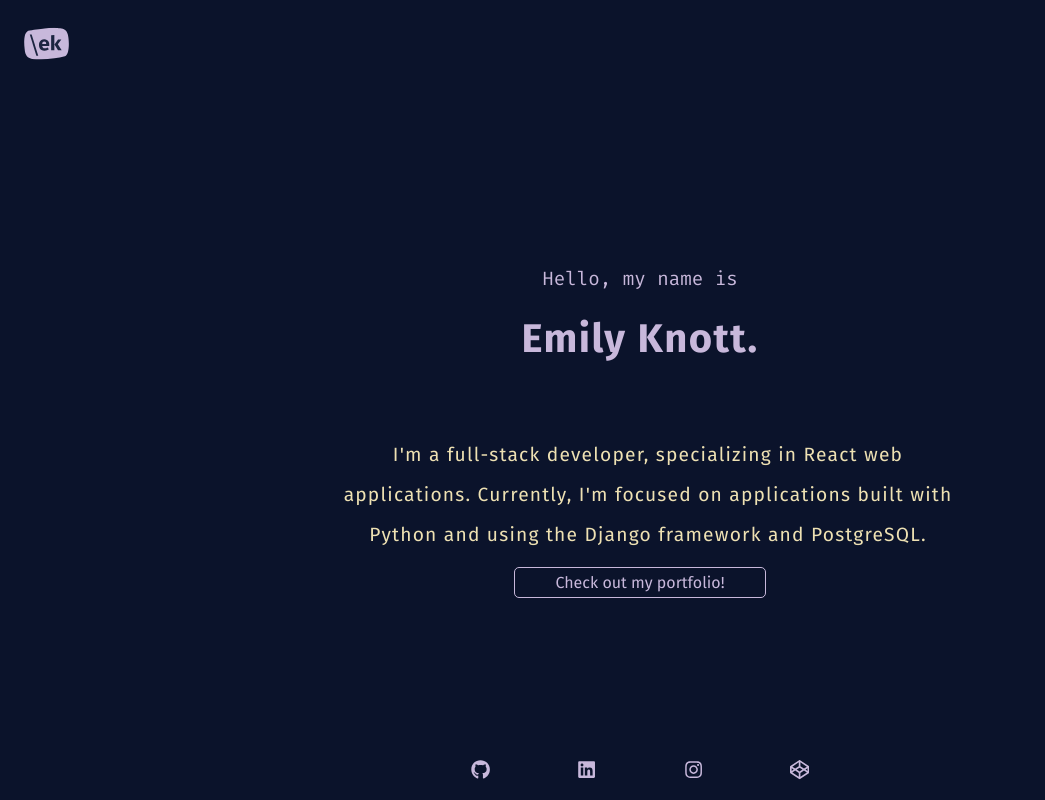
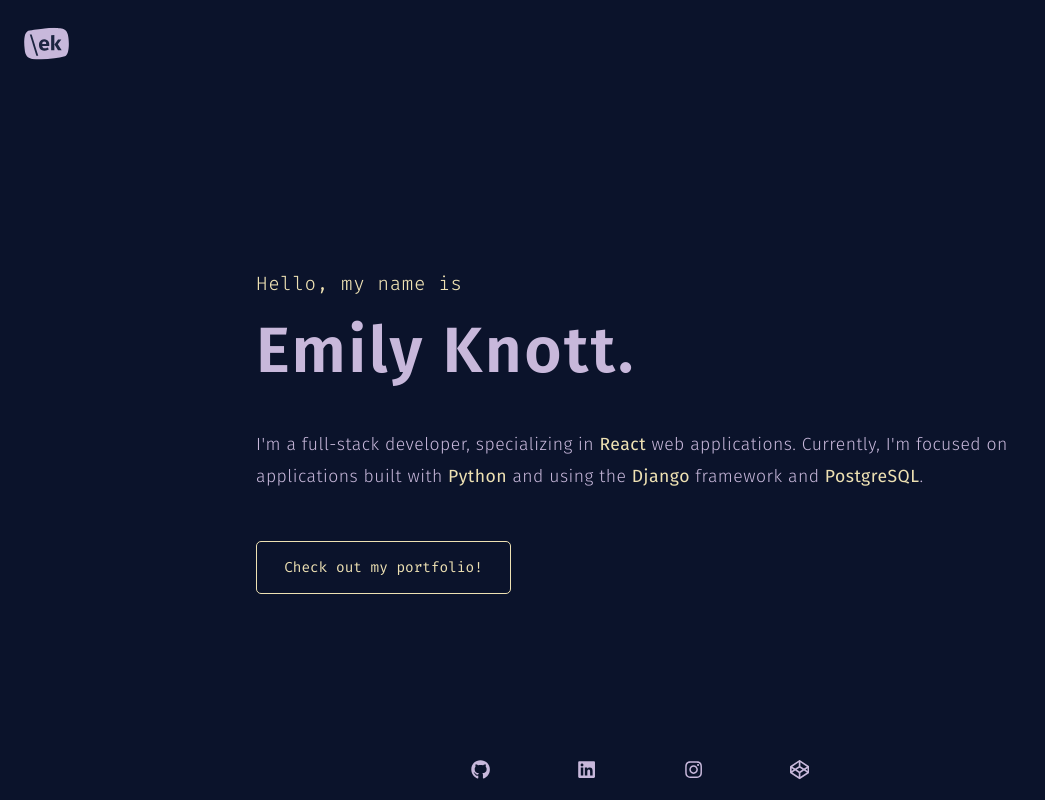
Before and after one commit to eaknott/personal-portfolio, a React (Create React App) app: page / in a window 1280 px wide. Shown: the whole page, without its empty margins (0-1045 px from the left). Built offline with nearby package versions, Linux system fonts and the light colour scheme.

Commit message:
Edit font properties throughout site

```diff
--- a/src/index.css
+++ b/src/index.css
@@ -100,13 +100,11 @@ body, html {
 .header-container li {
   margin: 0 15px;
   text-transform: uppercase;
-  /* font-family: 'Overpass', Helvetica, sans-serif; */
   font-family: 'Fira Code', Courier, monospace;
   animation-duration: 0.75s;
   animation-name: animate-fade-down;
   animation-timing-function: ease-in-out;
   animation-fill-mode: backwards;
-  /* animation-delay: 0.5s; */
 }
 
 .header-container li:nth-child(1) {
@@ -159,7 +157,6 @@ body, html {
 .contact {
   color: var(--light);
   display: flex;
-  /* height: 80%; */
   width: 100%;
   font-family: 'Fira Sans', Helvetica, sans-serif;
 }
@@ -181,22 +178,26 @@ body, html {
 
 .home-text .intro {
   font-family: 'Fira Code', Courier, monospace;
-  margin-bottom: 0.5rem;
+  font-size: 0.95rem;
+  font-weight: 200;
+  letter-spacing: 0.04rem;
+  color: var(--tertiary);
 }
 
 .home-text {
   display: flex;
   flex-direction: column;
-  margin: 1rem auto;
-  align-items: center;
+  margin: 1rem 3rem;
+  justify-content: flex-start;
+  gap: 1.5rem;
 }
 
 .home h1 {
-  margin-bottom: 2rem;
   color: var(--light);
-  letter-spacing: 0.09rem;
+  letter-spacing: 0.15rem;
   font-family: 'Fira Sans', Helvetica, sans-serif;
-  font-size: 2.3rem;
+  font-size: 2.5rem;
+  font-weight: 600;
   max-width: 90vw;
   animation-duration: 0.75s;
   animation-delay: 1.1s;
@@ -206,12 +207,14 @@ body, html {
 }
 
 .home p {
-  color: var(--tertiary);
-  font-size: 1rem;
+  color: var(--light);
+  font-size: 0.8rem;
+  font-weight: 300;
+  font-family: 'Fira Sans', Helvetica, sans-serif;
   letter-spacing: 0.075rem;
-  line-height: 1.5rem;
-  text-align: center;
-  margin: auto 2rem;
+  line-height: 1.3rem;
+  text-align: left;
+  margin: auto;
   animation-duration: 0.75s;
   animation-delay: 1.2s;
   animation-name: animate-fade-up;
@@ -219,19 +222,32 @@ body, html {
   animation-fill-mode: backwards;
 }
 
-.home-img img {
-  visibility: hidden;
-  border-radius: 100%;
-  box-shadow: 5px 5px 15px var(--secondary);
-  opacity: 0.85;
-  height: 12rem;
-  width: 12rem;
-  margin-top: 8rem;
+.home span {
+  color: var(--tertiary);
+  font-weight: 400;
+}
+
+.home-text button {
+  align-self: flex-start;
+  font-family: 'Fira Code', courier, monospace;
+  font-size: 0.8rem;
+  font-weight: 400;
+  color: var(--tertiary);
+  padding: 0.5rem 2rem;
+  border: 1px solid var(--tertiary);
   animation-duration: 0.75s;
   animation-delay: 1.3s;
   animation-name: animate-fade-up;
-  animation-timing-function: cubic-bezier(0.26, 0.53, 0.74, 1.48);
-  animation-fill-mode: both;
+  animation-timing-function: ease-in-out;
+  animation-fill-mode: backwards;
+}
+
+.home-text button:hover {
+  cursor: pointer;
+  background-color: var(--tertiary);
+  color: var(--primary);
+  transition: background-color 120ms linear, color 120ms linear;
+  margin-top: 3rem;
 }
 
 /* ABOUT PAGE */
@@ -272,6 +288,9 @@ body, html {
   justify-content: center;
   align-items: center;
   gap: 2rem;
+  font-family: 'Fira Sans', Helvetica, sans-serif;
+  font-weight: 300;
+  line-height: 1.2rem;
 }
 
 .about-first-section,
@@ -305,13 +324,23 @@ body, html {
 .about-fourth-section img {
   width: 8rem;
   border-radius: 5px;
-  border: 2px solid var(--light);
+  filter: sepia(100%) hue-rotate(201deg) brightness(65%) contrast(100%) saturate(200%);
+  outline: 1px solid #C8B8DB;
+  outline-offset: 7px;
+  transition: all 0.3s ease-in-out;
+}
+
+.about-second-section img:hover,
+.about-fourth-section img:hover {
+  filter: brightness(75%) contrast(100%) saturate(60%);
+  outline: 1px solid #C8B8DB;
+  outline-offset: 2.5px;
+  transition: all 0.3s ease-in-out;
 }
 
 .about-first-text,
 .about-second-text {
   text-align: left;
-  font-family: "Overpass", Arial, sans-serif;
 }
 
 .about p {
@@ -319,10 +348,6 @@ body, html {
   letter-spacing: 0.075rem;
   font-size: 0.85rem;
 }
-
-/* .about-text main {
-  background-color: var(--primary);
-} */
 
 /* PROJECTS PAGE */
 
@@ -363,22 +388,6 @@ body, html {
   background: var(--light);
   opacity: 70%;
 }
-
-/* swiper-container {
-  width: 100vw;
-  height: 60vh;
-  padding-top: 7vh;
-  text-align: center;
-  --swiper-navigation-color: var(--light) !important;
-}
-
-swiper-slide {
-  background-color: var(--primary);
-  color: #fff;
-  font-size: 25px;
-  line-height: 1.5rem;
-  padding-top: 0.4rem;
-} */
 
 .featured-project {
   display: flex;
@@ -449,7 +458,6 @@ swiper-slide {
 }
 
 .featured-title {
-  font-family: 'Fira Sans', Helvetica, sans-serif;
   font-size: 1.1rem;
 }
 
@@ -499,7 +507,6 @@ swiper-slide {
 .other-projects-header {
   margin: 6rem auto 1rem auto;
   font-size: 1.2rem;
-  font-family: "Fira Sans", Helvetica, sans-serif;
   display: flex;
   justify-content: center;
   width: 100vw;
@@ -528,7 +535,6 @@ swiper-slide {
 }
 
 .project-thumbnail img:active {
-  /* box-shadow: 1px 1px 10px var(--light); */
   box-shadow: none;
   transform: translate(2px, 2px);
 }
@@ -627,18 +633,19 @@ swiper-slide {
 
 .skills p {
   font-size: 1rem;
+  font-weight: 300;
   line-height: 1.5rem;
   text-align: left;
-  color: var(--tertiary);
-  letter-spacing: 0.075rem;
-  background-color: var(--primary);
+  color: var(--light);
+  letter-spacing: 0.065rem;
   width: 80vw;
   margin-bottom: 1rem;
 }
 
 .skills a {
   text-decoration: none;
-  color: var(--light);
+  font-weight: 400;
+  color: var(--tertiary);
 }
 
 .skills a:hover {
@@ -656,6 +663,7 @@ swiper-slide {
 }
 
 .skills-item {
+  font-family: 'Fira Code', Courier, monospace;
   font-size: 1.2rem;
   display: flex;
   justify-content: center;
@@ -704,9 +712,10 @@ swiper-slide {
 
 .contact-text p {
   font-size: 1rem;
+  font-weight: 300;
   line-height: 1.5rem;
-  color: var(--tertiary);
-  letter-spacing: 0.075rem;
+  color: var(--light);
+  letter-spacing: 0.065rem;
   text-align: left;
 }
 
@@ -719,16 +728,15 @@ swiper-slide {
   display: flex;
   flex-direction: column;
   gap: 1.2rem;
-}
-
-.contact-email {
-  color: #cccccc;
+  letter-spacing: 0.05rem;
+  font-weight: 300;
 }
 
 .contact-email a {
   text-decoration: none;
-  color: #eee;
+  color: var(--tertiary);
   font-family: 'Fira Code', Courier, monospace;
+  font-weight: 400;
 }
 
 .contact-email a:hover {
@@ -751,7 +759,7 @@ button:hover {
   cursor: pointer;
   background-color: var(--light);
   color: var(--primary);
-  transition: background-color 120ms linear, color 120ms linear;
+  transition: all 120ms linear, color 120ms linear;
 }
 
 
@@ -793,19 +801,19 @@ button:hover {
 }
 
 .footer-links a:nth-child(1) {
-  animation-delay: 1.3s;
+  animation-delay: 1.4s;
 }
 
 .footer-links a:nth-child(2) {
-  animation-delay: 1.4s;
+  animation-delay: 1.5s;
 }
 
 .footer-links a:nth-child(3) {
-  animation-delay: 1.5s;
+  animation-delay: 1.6s;
 }
 
 .footer-links a:nth-child(4) {
-  animation-delay: 1.6s;
+  animation-delay: 1.7s;
 }
 
 .footer-links a:hover {
@@ -832,26 +840,34 @@ button:hover {
   .header-container li {
     font-size: 0.8rem;
   }
-  .home h1,
+  .home h1 {
+    font-size: 3.5rem;
+  }
+  .home-text p {
+    font-size: 1.1rem;
+    font-weight: 200;
+    line-height: 1.5rem;
+    width: 80vw;
+    letter-spacing: 0.07rem;
+  }
+  .home-text span {
+    font-weight: 300;
+  }
+  .home-text button {
+    padding: 1rem 1.7rem;
+    font-size: 0.9rem;
+  }
   .about h1,
   .projects h1,
   .skills h1,
   .contact h1 {
     font-size: 1.75rem;
   }
-  .home p,
   .about p,
   .skills p,
   .contact p {
     font-size: 1.1rem;
     line-height: 2rem;
-  }
-  .home p {
-    width: 70vw;
-  }
-  .home-img img {
-    height: 15rem;
-    width: 15rem;
   }
   .about h1 {
     margin-top: 10rem;
@@ -1081,11 +1097,6 @@ button:hover {
   .home {
     margin: 2rem 0;
   }
-  .home-img img {
-    height: 15rem;
-    width: 15rem;
-    margin-top: 3rem;
-  }
   .about h1 {
     margin-top: 8rem;
   }
@@ -1100,18 +1111,28 @@ button:hover {
 /* DESKTOP */
 
 @media only screen and (min-width: 1024px) {
+  .home-text {
+    gap: 0;
+  }
   .home-text .intro {
     font-size: 1.2rem;
     padding-bottom: 1.5rem;
   }
   .home-text h1 {
-    font-size: 2.5rem;
+    font-size: 4.5rem;
     padding-bottom: 2.5rem;
   }
-  .home p {
-    font-size: 1.2rem;
+  .home-text p {
+    font-size: 1.1rem;
+    font-weight: 300;
+    line-height: 2rem;
+    width: 70vw;
+  }
+  .home-text span {
     font-weight: 400;
-    line-height: 2.5rem;
+  }
+  .home-text button {
+    margin-top: 3rem;
   }
   .about h1 {
     margin-top: 10rem;
@@ -1183,13 +1204,12 @@ button:hover {
   .home-text .intro {
     padding-bottom: 1rem;
   }
-  .home p {
-    width: 50vw;
+  .home-text h1 {
+    font-size: 4rem;
   }
-  .home-img img {
-    height: 15rem;
-    width: 15rem;
-    margin-top: 0;
+  .home-text p {
+    width: 80vw;
+    letter-spacing: 0.03rem;
   }
   .about h1 {
     margin-top: 5rem;
@@ -1232,19 +1252,9 @@ button:hover {
 @media only screen and (min-width: 1200px) {
   .home {
     flex-direction: row;
-    margin: 2rem 0;
   }
-  .home-text .intro {
-    font-size: 1.2rem;
-  }
-  .home h1 {
-    font-size: 2.5rem;
-  }
-  .home p {
-    width: 50vw;
-    margin-left: 3rem;
-    font-size: 1.2rem;
-    line-height: 2.5rem;
+  .home-text p {
+    width: 60vw;
   }
   .about h1 {
     margin-top: 5rem;
```
